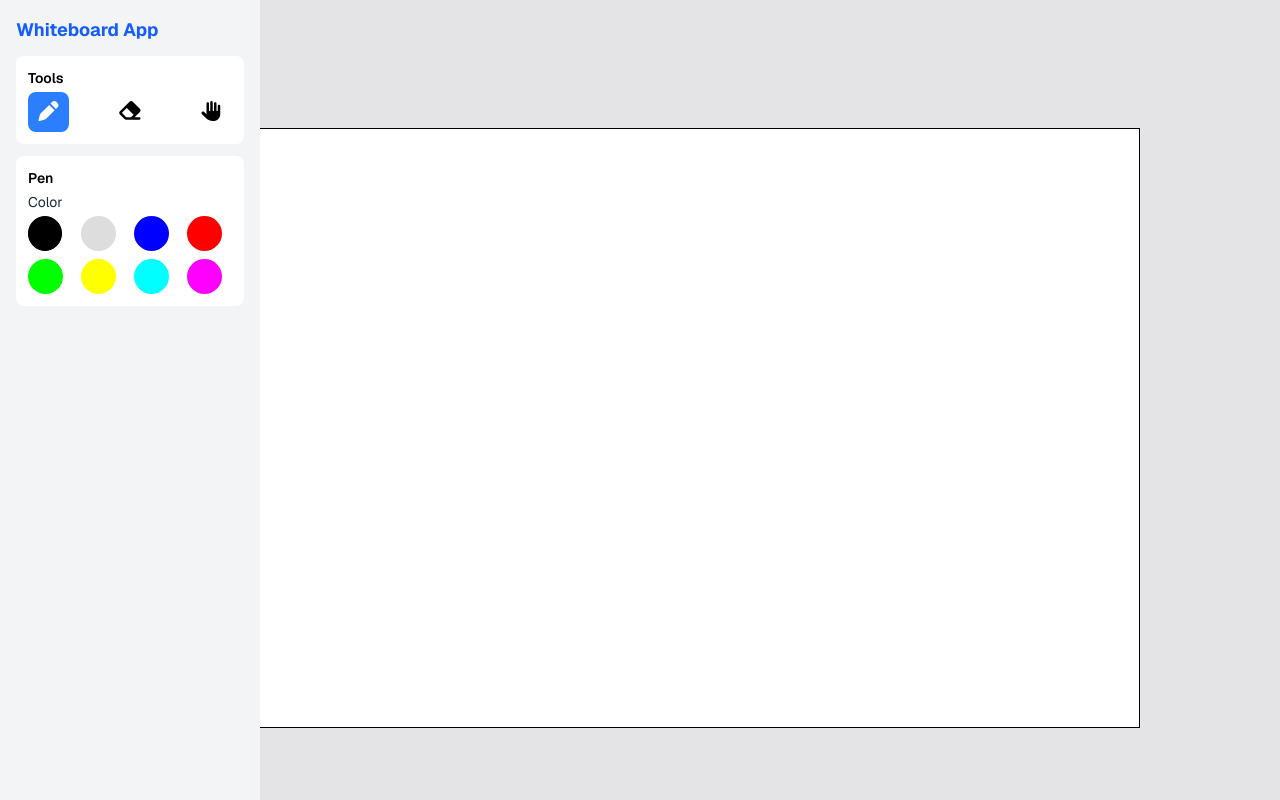
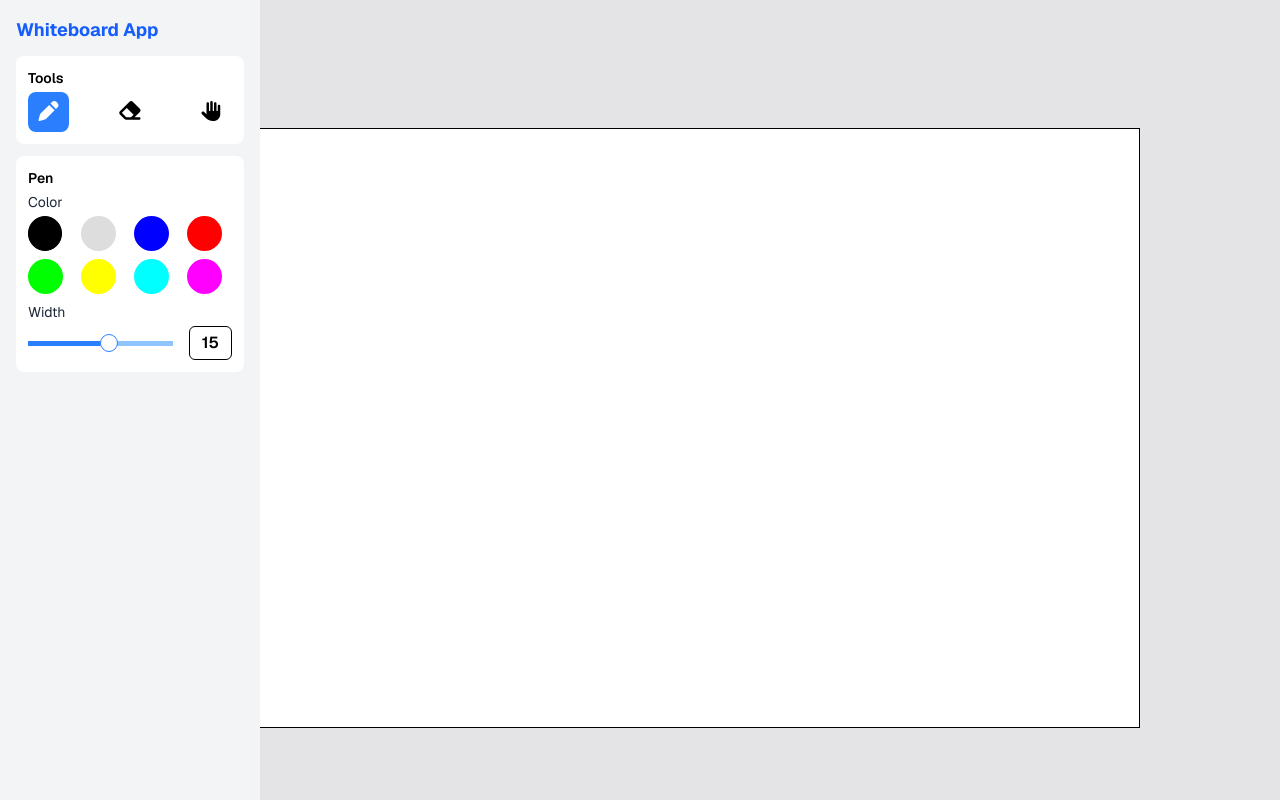
Before and after one commit to Roszakos/whiteboard, a Next.js app: page / in a window 1280 px wide. Built offline with nearby package versions, Linux system fonts and the light colour scheme.

Commit message:
Added basic pen width selector

```diff
--- a/src/components/Sidebar/Menu/Pen/PenMenu.tsx
+++ b/src/components/Sidebar/Menu/Pen/PenMenu.tsx
@@ -7,6 +7,7 @@ export default function PenMenu() {
         <div className="p-3 bg-white mt-3 rounded-lg">
             <MenuHeading title={"Pen"}/>
             <ColorsPicker/>
+            <WidthSelector/>
         </div>
     )
 }
--- /dev/null
+++ b/src/components/Sidebar/Menu/Pen/WidthSelector.tsx
@@ -0,0 +1,112 @@
+import {useContext, useEffect, useRef, useState} from "react";
+import {
+    PEN_SETTINGS_DISPATCH_ACTIONS,
+    PenSettingsContext,
+    usePenSettingsDispatch
+} from "@/src/contexts/PenSettingsContext";
+
+const MIN_WIDTH = 6;
+const MAX_WIDTH = 24;
+
+export default function WidthSelector() {
+    const penSettings = useContext(PenSettingsContext);
+    const penSettingsDispatch = usePenSettingsDispatch();
+    const [currentWidthPercentage, setCurrentWidthPercentage] = useState<`${number}%`>(
+        `${Math.round(
+            Math.min(
+                Math.max(
+                    (penSettings.width / (MAX_WIDTH - MIN_WIDTH) - MIN_WIDTH / (MAX_WIDTH - MIN_WIDTH)) * 100,
+                    0
+                ),
+                95
+            )
+        )}%`
+    );
+
+    const [isChangingWidth, setIsChangingWidth] = useState<boolean>(false);
+
+    const widthCircle = useRef<HTMLDivElement>(null);
+    const widthBar = useRef<HTMLDivElement>(null);
+
+    const handleMouseDown = () => {
+        setIsChangingWidth(true);
+        document.body.style.cursor = 'none';
+    }
+
+    useEffect(() => {
+        const updateWidth = (cursorXPosition: number) => {
+            if (widthBar.current === null) {
+                return;
+            }
+
+            const rect = widthBar.current.getBoundingClientRect();
+            const minX = rect.x;
+            const maxX = minX + rect.width;
+
+            const normalizedX = Math.min(Math.max(cursorXPosition, minX), maxX) - minX;
+            const newWidth = Math.max(
+                MIN_WIDTH,
+                Math.round((normalizedX / (maxX - minX)) * MAX_WIDTH)
+            );
+
+            setCurrentWidthPercentage(`${
+                Math.min((newWidth / (MAX_WIDTH - MIN_WIDTH) - (MIN_WIDTH / (MAX_WIDTH - MIN_WIDTH))) * 100, 95)
+            }%`);
+
+            penSettingsDispatch({
+                type: PEN_SETTINGS_DISPATCH_ACTIONS.CHANGE_WIDTH,
+                width: newWidth
+            });
+        }
+
+        const handleMouseUp = (e: MouseEvent) => {
+            if (!isChangingWidth) {
+                return;
+            }
+
+            updateWidth(e.clientX);
+            document.body.style.cursor = 'auto';
+            setIsChangingWidth(false);
+        }
+
+        const handleMouseMove = (e: MouseEvent) => {
+            if (!isChangingWidth) {
+                return;
+            }
+
+            updateWidth(e.clientX);
+        }
+
+        window.addEventListener('mouseup', handleMouseUp);
+        window.addEventListener('mousemove', handleMouseMove);
+
+        return () => {
+            window.removeEventListener('mouseup', handleMouseUp);
+            window.removeEventListener('mousemove', handleMouseMove);
+        }
+    }, [isChangingWidth, penSettingsDispatch])
+
+    return (
+        <>
+            <h3 className="text-gray-800 text-sm mt-2">Width</h3>
+            <div className="flex mt-1 gap-4 items-center">
+                <div ref={widthBar}
+                     className="grow relative flex py-2"
+                     onMouseDown={handleMouseDown}
+                     onDragStart={(e) => e.preventDefault()}>
+                    <div className="h-[5px] bg-blue-500" style={{width: currentWidthPercentage}}></div>
+                    <div className="h-[5px] bg-blue-300 grow"></div>
+                    <div
+                        className={"p-2 rounded-full bg-white border-blue-500 absolute self-center " + (isChangingWidth ? "border-2" : "border-1")}
+                        style={{left: currentWidthPercentage}}
+                        ref={widthCircle}>
+                    </div>
+                </div>
+
+                <div className="py-1 px-3 font-semibold border-1 border-black rounded-md">
+                    {penSettings.width}
+                </div>
+            </div>
+        </>
+    )
+}
```
